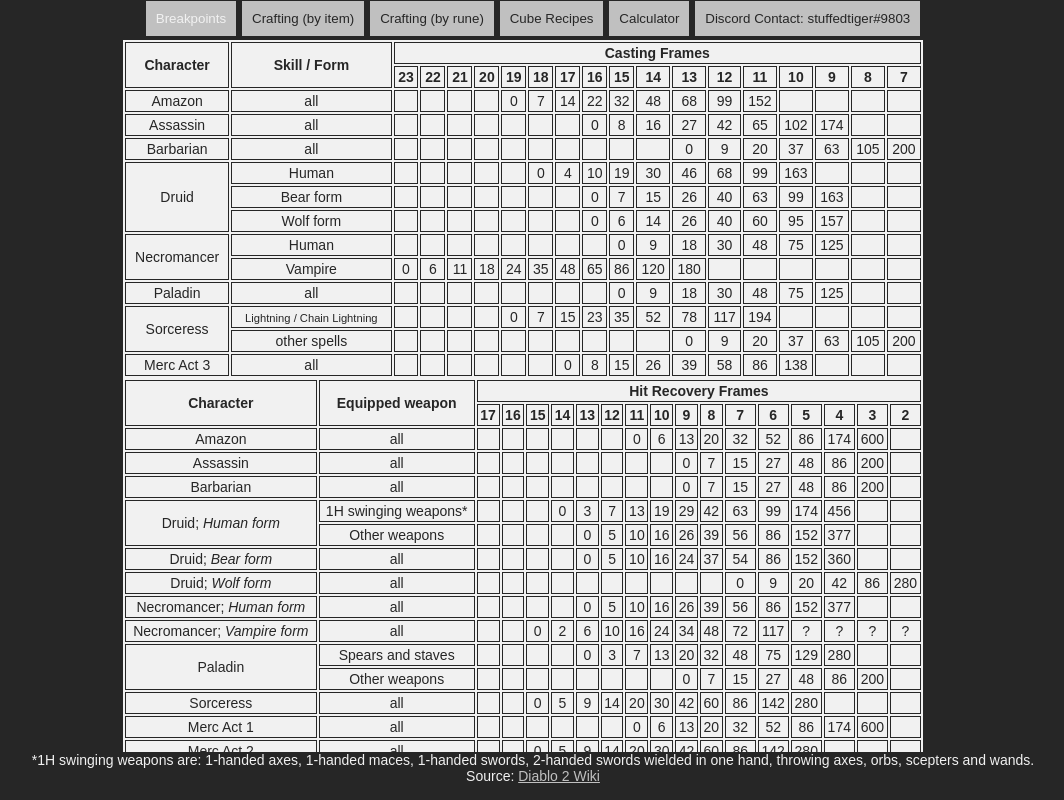
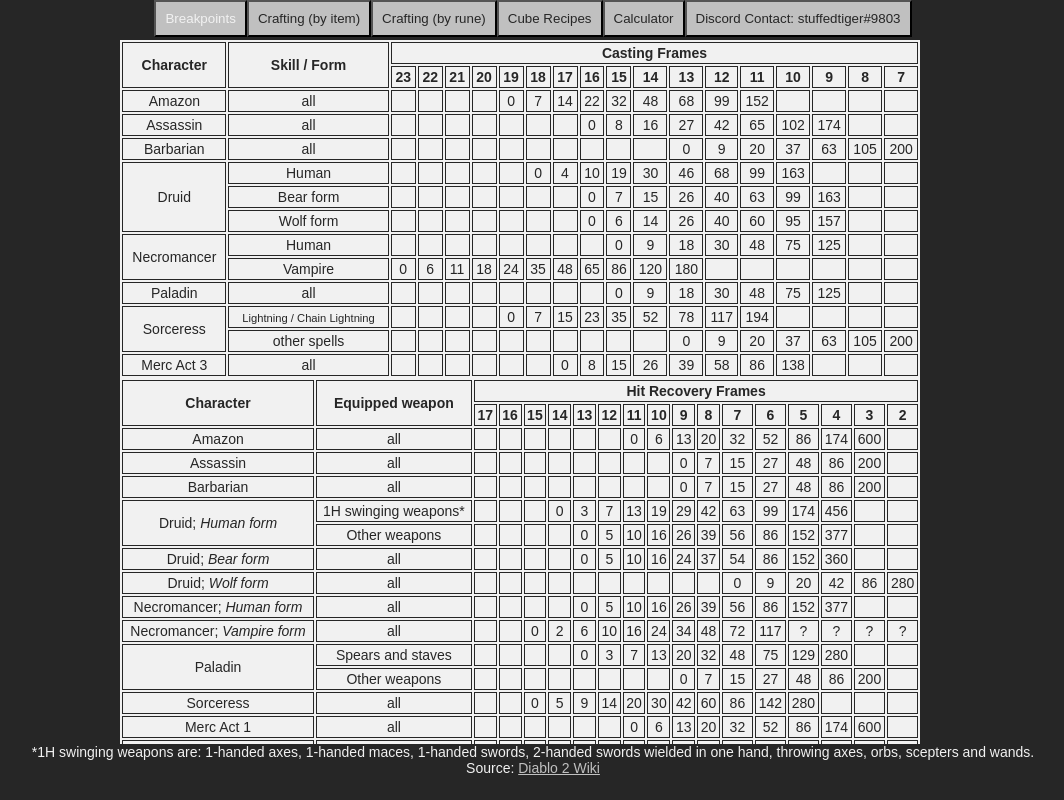
Before and after one commit to stffdtiger/d2repo, a plain HTML site: page index.html in a window 1280 px wide. Shown: the whole page, without its empty margins (107-1171 px from the left). Drawn offline with Linux system fonts and the light colour scheme.

Commit message:
make notes section bigger to avoid scrollbar

```diff
--- a/index.html
+++ b/index.html
@@ -8,7 +8,7 @@
     <style>
 body   { margin: 0; background-color: #262626; color: #F1F1F1; text-align: center; font-family: Arial, Helvetica, sans-serif; font-size: 14px; }
 p      { margin: 0; }
-button { background-color: silver; color: #262626; padding: 10px; border: 1px solid #262626; cursor: pointer; }
+button { background-color: silver; color: #262626; padding: 9px; cursor: pointer; }
 table  { background-color: #F1F1F1; color: #262626; border: 0px solid #262626; }
 th, td { border: 1px solid #262626; padding: 2px; }
 
@@ -17,16 +17,16 @@ p.runealign { margin: 93px 0px 0px 0px; }
 
 #page    { height: 100vh; display: flex; flex-direction: column; align-items: center; justify-content: center; }
 #header  { height: 5vh; }
-#content { height: 89vh; overflow-x: hidden; overflow-y: auto; }
-#notes   { height: 6vh; }
+#content { height: 88vh; overflow-x: hidden; overflow-y: auto; }
+#notes   { height: 7vh; }
 
-#content-breakpoints          { margin: 0 20px 0 0; width: 800px; white-space: nowrap; }
+#content-breakpoints          { margin: 0 2vw 0 0; width: 800px; white-space: nowrap; }
 #content-breakpoints > table  { width: 100%; }
-#content-craftingitem         { margin: 0 20px 0 0; white-space: nowrap; }
+#content-craftingitem         { margin: 0 2vw 0 0; white-space: nowrap; }
 #content-craftingitem > table { display: inline-table; }
-#content-craftingrune         { margin: 0 20px 0 0; white-space: nowrap; }
+#content-craftingrune         { margin: 0 2vw 0 0; white-space: nowrap; }
 #content-craftingrune > table { display: inline-table; }
-#content-cube                 { margin: 0 20px 0 0; white-space: nowrap; text-align: left; }
+#content-cube                 { margin: 0 2vw 0 0; white-space: nowrap; text-align: left; }
 
 .showblock   { display: block; }
 .hidden      { display: none; }
@@ -43,12 +43,12 @@ a:active  { color: silver; }
     <div id="page">
 <!-- HEADER DIV -->
       <div id="header">
-        <button id="button-breakpoints" onclick="ActivateSection('breakpoints')">Breakpoints</button>
-        <button id="button-craftingitem" onclick="ActivateSection('craftingitem')">Crafting (by item)</button>
-        <button id="button-craftingrune" onclick="ActivateSection('craftingrune')">Crafting (by rune)</button>
-        <button id="button-cube" onclick="ActivateSection('cube')">Cube Recipes</button>
-        <button id="button-calc" onclick="ActivateSection('calc')">Calculator</button>
-        <button id="button-contact" onclick="MakeMeFamous()">Discord Contact: stuffedtiger#9803</button>
+        <button id="button-breakpoints" onclick="ActivateSection('breakpoints')">Breakpoints</button><!--
+        --><button id="button-craftingitem" onclick="ActivateSection('craftingitem')">Crafting (by item)</button><!--
+        --><button id="button-craftingrune" onclick="ActivateSection('craftingrune')">Crafting (by rune)</button><!--
+        --><button id="button-cube" onclick="ActivateSection('cube')">Cube Recipes</button><!--
+        --><button id="button-calc" onclick="ActivateSection('calc')">Calculator</button><!--
+        --><button id="button-contact" onclick="MakeMeFamous()">Discord Contact: stuffedtiger#9803</button>
       </div>
 <!-- CONTENT DIV -->
       <div id="content">
```
